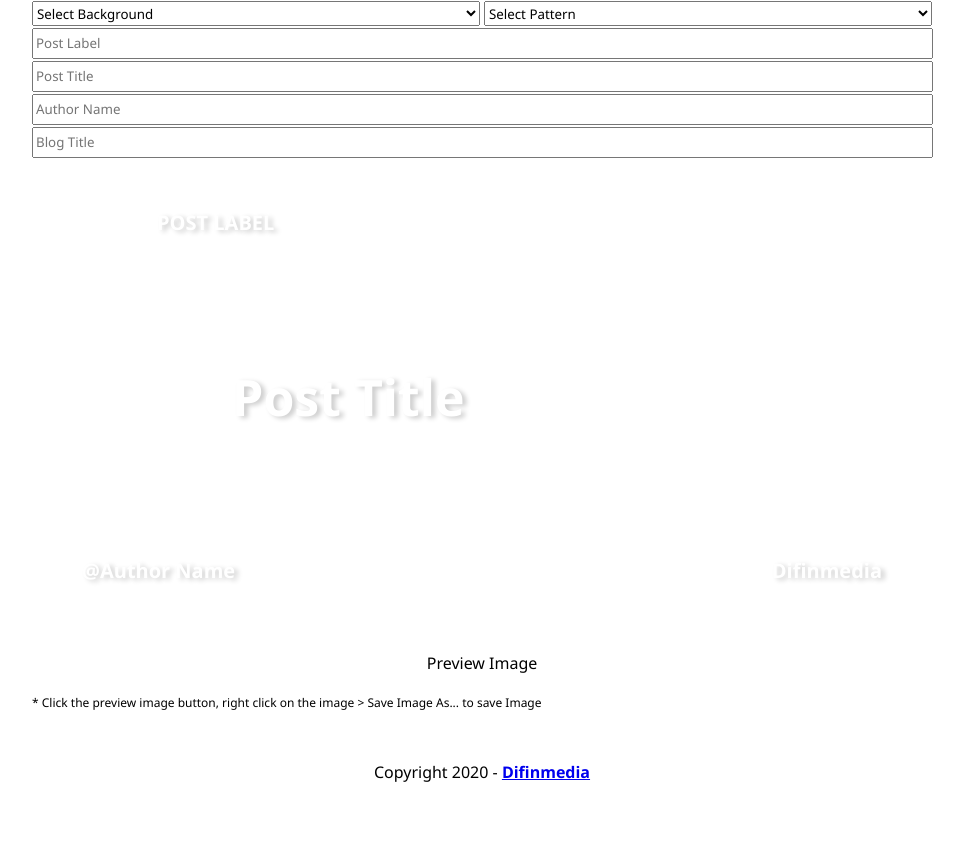
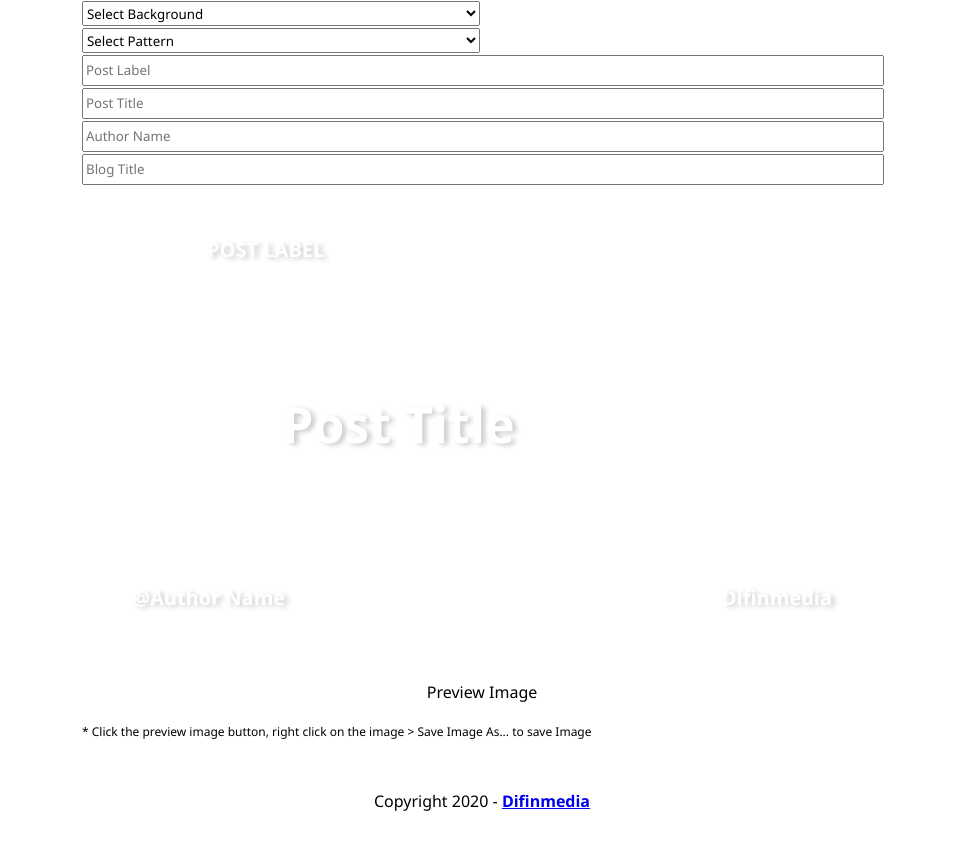
Before and after one commit to difinmedia/difinmedia.github.io, a PHP site: page /create.html in a window 1280 px wide. Shown: the whole page, without its empty margins (158-1122 px from the left). Before the commit the page ends 782 px from the top, so only its background shows below. Run offline with PHP 8.4, Linux system fonts and the light colour scheme; some web fonts are replaced.

Commit message:
Update style.css

```diff
--- a/thumbnail/style.css
+++ b/thumbnail/style.css
@@ -68,12 +68,12 @@
 	font-family: inherit;
 }
 #input {
-	max-width: 900px;
+	max-width: 800px;
 	width: 100%;
 }
 .background {
-	width: 900px;
-	height: 472.5px;
+	width: 800px;
+	height: 475px;
 	color: #fff;
 	overflow: hidden;
 	position: relative;
```
